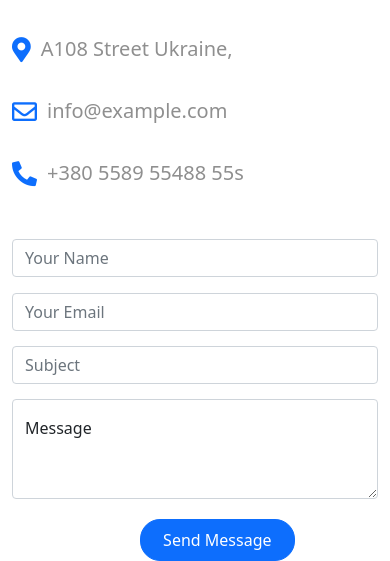
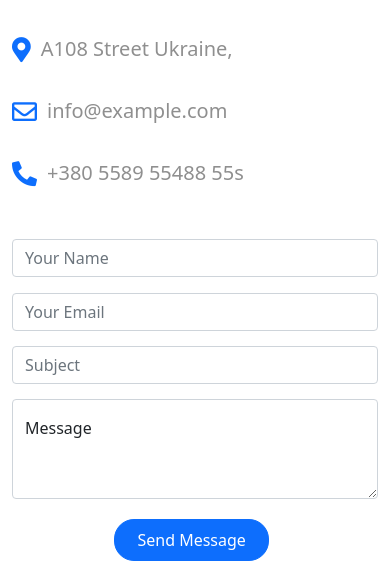
Before and after one commit to Romka2005/Lesson18, a plain HTML site: page index.html in a window 390 px wide. Shown: the part 6344-6905 px from the top of the page. Drawn offline with nearby package versions, Linux system fonts and the light colour scheme.

Commit message:
резюме

```diff
--- a/style.css
+++ b/style.css
@@ -226,7 +226,7 @@ body{
     margin-bottom: 15px;
 }
 .basement .btn{
-    margin-left: 35%;
+    margin-left: 33%;
     margin-top: 20px;
     padding: 8px 22px;
     border-radius: 20px;
@@ -238,12 +238,25 @@ body{
 .footer .col-lg-4{
     margin:0;
 }
+@media (max-width:992px){
+    .basement .btn{
+        margin-left: 40%;
+    }
+}
 @media (max-width:768px){
     .items .dol .card{
         margin: auto;
     }
     .footer .col-lg-3{
         margin-top:40px;
+    }
+    .basement .btn{
+        margin-left: 35%;
+    }
+}
+@media (max-width:400px){
+    .basement .btn{
+        margin-left: 28%;
     }
 }
 
```
Also changed, not shown: index.html (line endings or trailing spaces).
